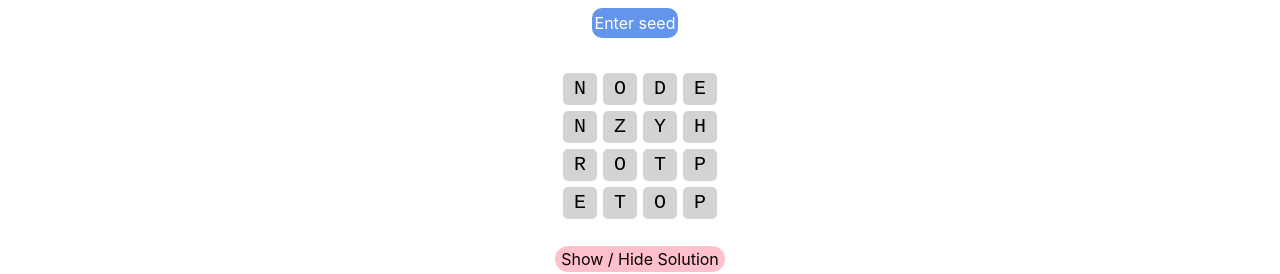
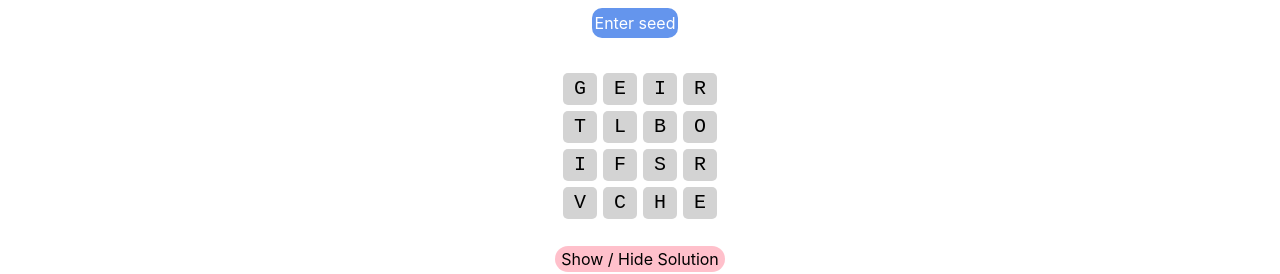
Before and after one commit to luiarthur/boggle-react-ts, a React (Create React App) app: page / in a window 1280 px wide. Shown: the part 186-460 px from the top of the page. Built offline with nearby package versions, Linux system fonts and the light colour scheme.

Commit message:
working with board as prop

```diff
--- a/src/App.tsx
+++ b/src/App.tsx
@@ -17,9 +17,8 @@ const dict = scrabbleDict.scrabbleDict
 console.log(dict.length)
 const dice = dice16.map(faces => new Die(faces))
 
-const b = new Board(dice.map(_ => _.roll()), dict, 3)
-console.log(b.letters.rows.flat())
-// console.log(b.solve())
+const board = new Board(dice, dict, 3)
+console.log(board.letters.rows.flat())
 
 const shuffleStyle = {
   borderRadius: "25px",
@@ -28,11 +27,11 @@ const shuffleStyle = {
 }
 
 function App() {
-  let [diceVal, setDiceVal] = useState(util.shuffle(dice.map(_ => _.roll())))
-  let dieComps = zipWithIndex(diceVal).map(z => <DieComp value={z[0]} key={z[1]} />)
+  let [letters, setLetters] = useState(board.letters)
 
-  function shuffleDice(e) {
-    setDiceVal(util.shuffle(dice.map(_ => _.roll())))
+  function shakeBoard(e) {
+    board.shuffle()
+    setLetters(board.letters)
   }
 
   return (
@@ -41,12 +40,12 @@ function App() {
         <h1>WIP</h1>
       </header>
 
-      <br/> <button onClick={shuffleDice} style={shuffleStyle}> Shuffle </button> <br/>
+      <br/> <button onClick={shakeBoard} style={shuffleStyle}> Shuffle </button> <br/>
       <br/> <Seeder/> <br/>
 
       {/* <br/> {dieComps} <br/> */}
-      <BoardComp diceVal={diceVal} />
-      <br/> <SolveButton diceVal={diceVal} dict={dict} minLetters={3} /> <br/>
+      <BoardComp board={board} />
+      <br/> <SolveButton board={board} /> <br/>
 
 
       {console.log("sanity check: " + dict[util.randint(0, dict.length - 1)])}
--- a/src/Board.ts
+++ b/src/Board.ts
@@ -4,6 +4,7 @@ import { Pair } from './Pair'
 import { Die, DieComp } from './Die'
 
 export class Board {
+  dice: Die[]
   dictionary: string[]
   minLetters: number
   dim: number
@@ -11,16 +12,22 @@ export class Board {
   letters: Matrix<string>
   shortDict: string[]
 
-  constructor(diceVal: string[], dictionary: string[], minLetters: number=3) {
+  constructor(dice: Die[], dictionary: string[], minLetters: number=3) {
+    this.dice = dice
     this.dictionary = dictionary
     this.minLetters = minLetters
-    this.numDice = diceVal.length
+    this.numDice = dice.length
     this.dim = Math.sqrt(this.numDice)
-    this.letters = Matrix.fromArray(this.dim, this.dim, diceVal)
+    this.shuffle()
     if (!util.isSquare(this.dim)) {
       throw new Error(`number of dice is ${this.numDice} but must be a square number!`)
     }
     this.shortDict = this.dictionary.filter(w => w.length >= this.minLetters)
+  }
+
+  shuffle() {
+    this.letters = Matrix.fromArray(this.dim, this.dim,
+      util.shuffle(this.dice.map(_ => _.roll())))
   }
 
   // Connects letters from visited `path`.
--- a/src/BoardComp.tsx
+++ b/src/BoardComp.tsx
@@ -3,13 +3,12 @@ import { Matrix } from './Matrix'
 import { Board } from './Board'
 import { DieComp } from './Die'
 
-export function BoardComp(props: {diceVal: string[]}) {
-  let dim = Math.sqrt(props.diceVal.length)
-  let compMat = Matrix.fromArray(dim, dim, props.diceVal)
+export function BoardComp(props: {board: Board}) {
+  let dim = props.board.dim
   return (
     <table style={{marginLeft:"auto", marginRight:"auto"}}>
       {
-        compMat.rows.map(row => (
+        props.board.letters.rows.map(row => (
           <tr>
             {row.map(value => (<th><DieComp value={value}/></th>))}
           </tr>
@@ -19,10 +18,9 @@ export function BoardComp(props: {diceVal: string[]}) {
   )
 }
 
-export function SolveButton(props: {diceVal: string[], dict: string[],
-                            minLetters: number}) {
+export function SolveButton(props: {board: Board}) {
   let [solution, setSolution] = useState("")
-  let board = new Board(props.diceVal, props.dict, props.minLetters)
+  let board = props.board
 
   function solve() {
     setSolution(board.solve().join(", "))
```
